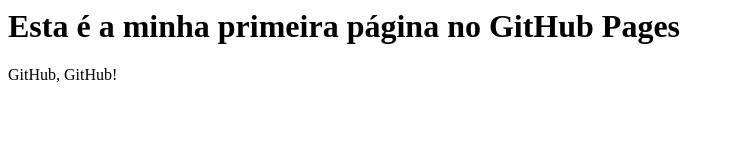
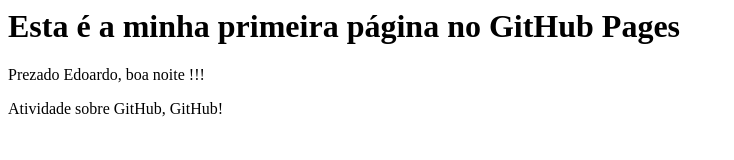
Before and after one commit to marceloferreira77/MyFirstRepo, a plain HTML site: page index.html in a window 1280 px wide. Shown: the whole page, without its empty margins (0-734 px from the left). Drawn offline with Linux system fonts and the light colour scheme.

Commit message:
Update index.html

```diff
--- a/index.html
+++ b/index.html
@@ -1,5 +1,10 @@
 <html>
 <h1 > Esta é a minha primeira página no GitHub Pages </h1>
-<p> GitHub, GitHub!</p>
+
+  <p> Prezado Edoardo, boa noite !!!</p>
+
+
+ <p>Atividade sobre GitHub, GitHub!</p>
+
 
 </html>
```
